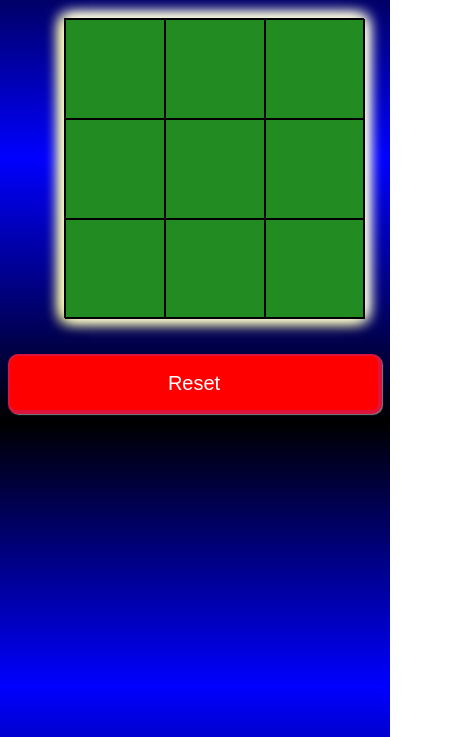
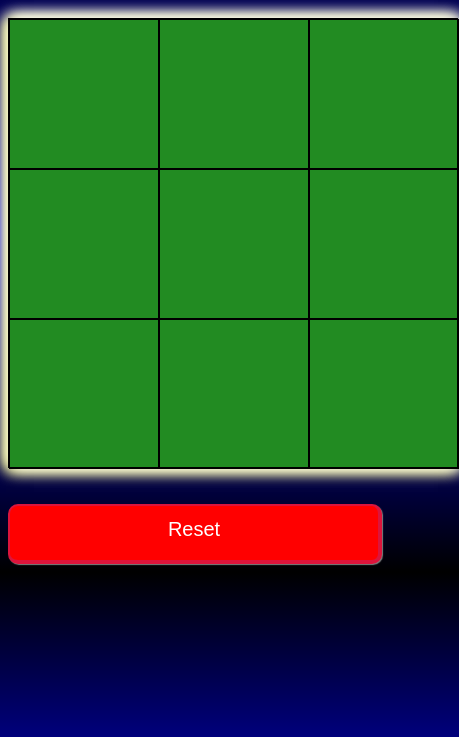
Before and after one commit to Arup-Paul8509/TicTacToe, a plain HTML site: page index.html in a window 390 px wide. Shown: the part 107-844 px from the top of the page, 459 px wide, since content can reach past the window. Drawn offline with Linux system fonts and the light colour scheme.

Commit message:
Update 1: fixing display

```diff
--- a/Css/TicTacToe.css
+++ b/Css/TicTacToe.css
@@ -30,7 +30,8 @@ h1
 #id09:hover{background-color:rgb(0,130,0);}
 .container
 {
-	margin-left:40%;
+	margin-left:auto;
+	margin-right:auto;
 	width:300px;
 	height:300px;
 	display:grid;
@@ -66,7 +67,11 @@ body
 {
 	width:20%;
 	height:60px;
-	margin-left:41%;
+	margin-left:auto;
+	margin-right:auto;
+	display:flex;
+	justify-content:center;
+	padding-top:12px;
 	background-color:red;
 	color:white;
 	border:none;
@@ -83,7 +88,13 @@ body
 @media screen and (max-width:531px){
 	.container
 	{
-		margin-left:15%;
+		height:450px;
+		width:450px;
+	}
+	#id01,#id02,#id03,#id04,#id05,#id06,#id07,#id08,#id09
+	{
+		height:150px;
+		width:150px;
 	}
 	#btn
 	{
```
